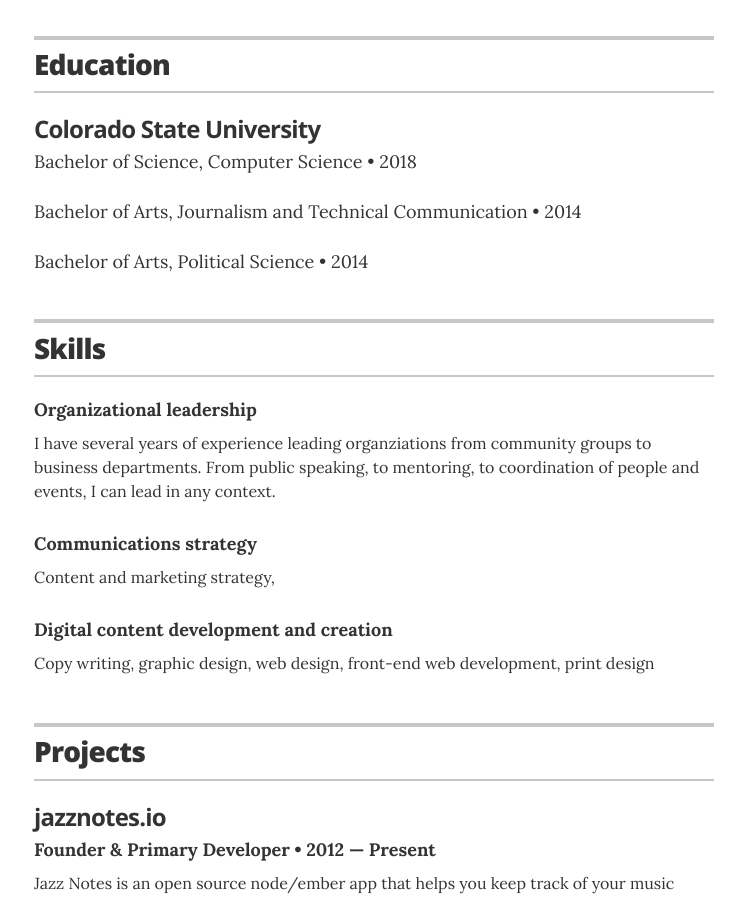
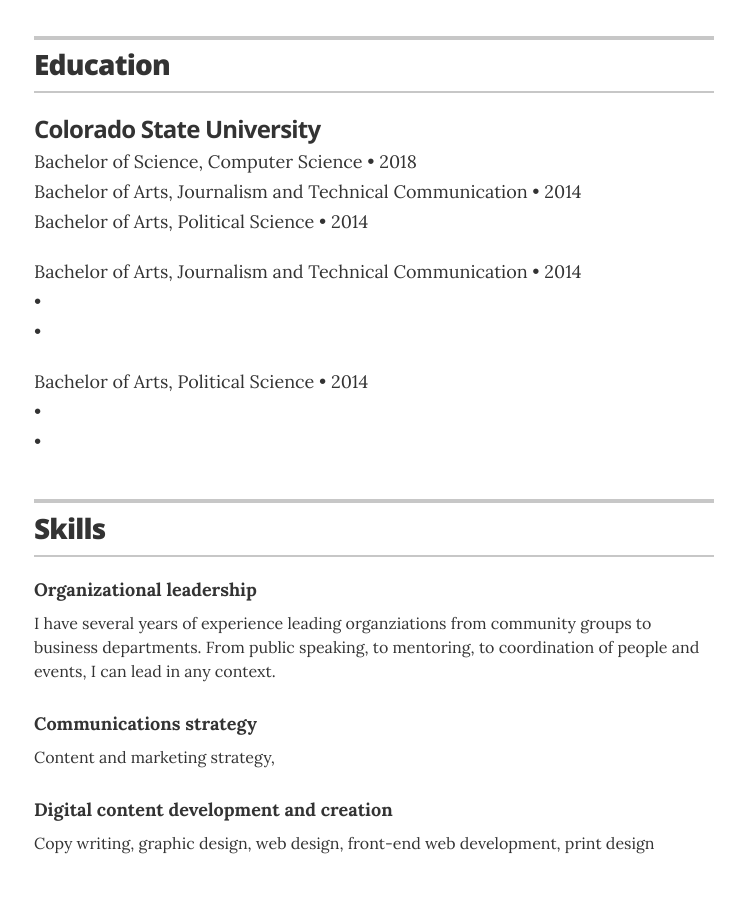
Before and after one commit to zwomeldorph/zwomeldorph.github.io, a Jekyll site: the page built from index.html, in a window 1280 px wide and 900 px high, scrolled down 390 px. Shown: the whole window, without its empty margins (266-1011 px from the left). Built offline with Jekyll 4.4.1, drawn with Linux system fonts in a browser that asks for light colours.

Commit message:
education

```diff
--- a/_config.yml
+++ b/_config.yml
@@ -1,5 +1,5 @@
 # Site settings
-title: "Zane WOmeldorph Resume"
+title: "Zane Womeldorph Resume"
 description: "A resume template for Jekyll and GitHub Pages sites."
 
 # Build settings
--- a/_data/education.yml
+++ b/_data/education.yml
@@ -2,6 +2,10 @@
 - degree: Bachelor of Science, Computer Science
   uni: Colorado State University
   year: 2018
+  degree1: Bachelor of Arts, Journalism and Technical Communication
+  year1: 2014
+  degree2: Bachelor of Arts, Political Science
+  year2: 2014
 
 - degree: Bachelor of Arts, Journalism and Technical Communication
   year: 2014
--- a/_layouts/resume.html
+++ b/_layouts/resume.html
@@ -59,6 +59,8 @@
         <div class="resume-item" itemscope itemprop="alumniOf" itemtype="http://schema.org/CollegeOrUniversity">
           <h3 class="resume-item-title" itemprop="name">{{ education.uni }}</h3>
           <p class="resume-item-details group" itemprop="description">{{ education.degree }} &bull; {{ education.year }}</p>
+		  <p class="resume-item-details group" itemprop="description">{{ education.degree1 }} &bull; {{ education.year1 }}</p>
+		  <p class="resume-item-details group" itemprop="description">{{ education.degree2 }} &bull; {{ education.year2 }}</p>
           <h5 class="resume-item-details award-title" itemprop="description">{{ education.award }}</h5>
           <p class="resume-item-copy" itemprop="description">
             <ul class="resume-item-list">
```
